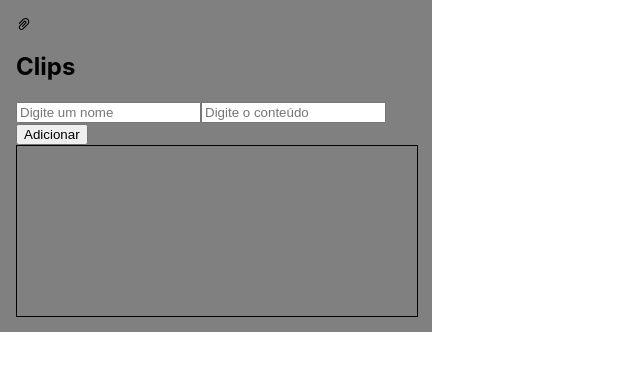
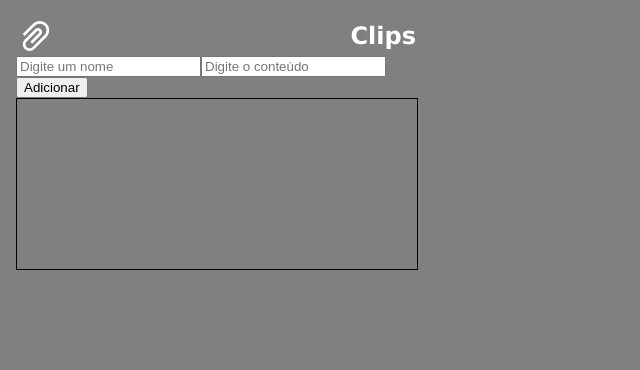
Before and after one commit to matheustkaczyk/clips-extension, a React (Create React App) app: page / in a window 1280 px wide. Shown: the top 370 px of the page, without its empty margins (0-640 px from the left). Built offline with nearby package versions, Linux system fonts and the light colour scheme.

Commit message:
Progresso no css, definindo conteiners flex

```diff
--- a/src/App.css
+++ b/src/App.css
@@ -2,16 +2,32 @@
   max-width: 400px;
   max-height: 300px;
   padding: 1em;
-  background-color: grey;
+}
+
+.clips-ico {
+  width: 10%;
+  height: auto;
 }
 
 .header {
   display: flex;
-  flex-direction: column;
+  flex-direction: row;
+  justify-content: space-between;
+  align-items: center;
+}
+
+.header h2 {
+  padding: 0;
+  margin: 0;
 }
 
 .card {
-  height: 85px
+  height: 85px;
+  padding: 1%;
+  display: flex;
+  flex-direction: row;
+  justify-content: space-between;
+  align-items: center;
 }
 
 .card-wrapper {
--- a/src/components/Header.js
+++ b/src/components/Header.js
@@ -4,7 +4,7 @@ import { AiOutlinePaperClip } from 'react-icons/ai';
 export const Header = () => {
   return (
     <header className='header'>
-      <AiOutlinePaperClip/>
+      <AiOutlinePaperClip className='clips-ico'/>
       <h2>Clips</h2>
     </header>
   )
--- a/src/index.css
+++ b/src/index.css
@@ -1,14 +1,9 @@
 body, html {
   margin: 0;
   padding: 0;
-  font-family: -apple-system, BlinkMacSystemFont, 'Segoe UI', 'Roboto', 'Oxygen',
-    'Ubuntu', 'Cantarell', 'Fira Sans', 'Droid Sans', 'Helvetica Neue',
-    sans-serif;
   -webkit-font-smoothing: antialiased;
   -moz-osx-font-smoothing: grayscale;
+  background-color: grey;
+  font-family: 'Lucida Sans', 'Lucida Sans Regular', 'Lucida Grande', 'Lucida Sans Unicode', Geneva, Verdana, sans-serif;
+  color: white;
 }
-
-code {
-  font-family: source-code-pro, Menlo, Monaco, Consolas, 'Courier New',
-    monospace;
-}
```
